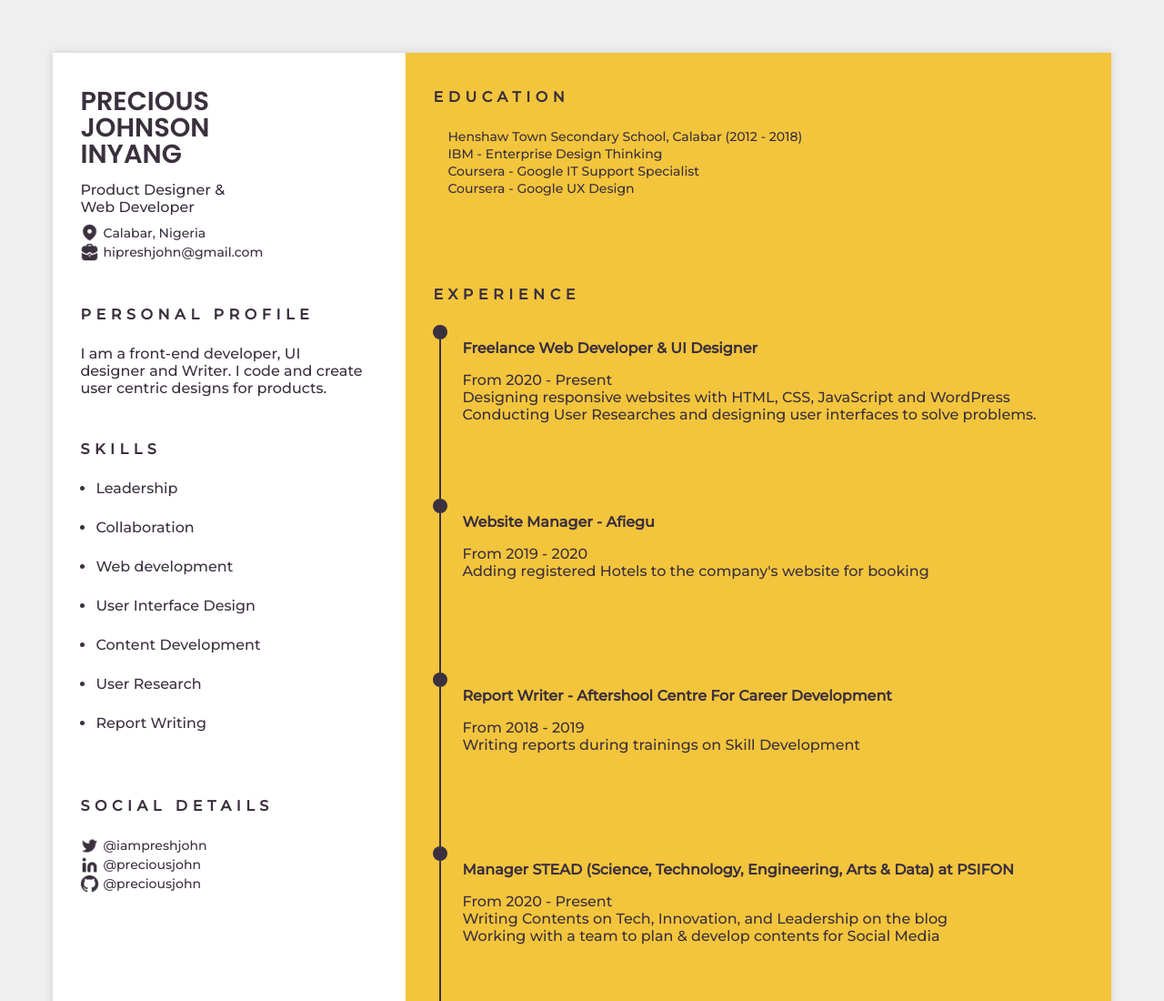
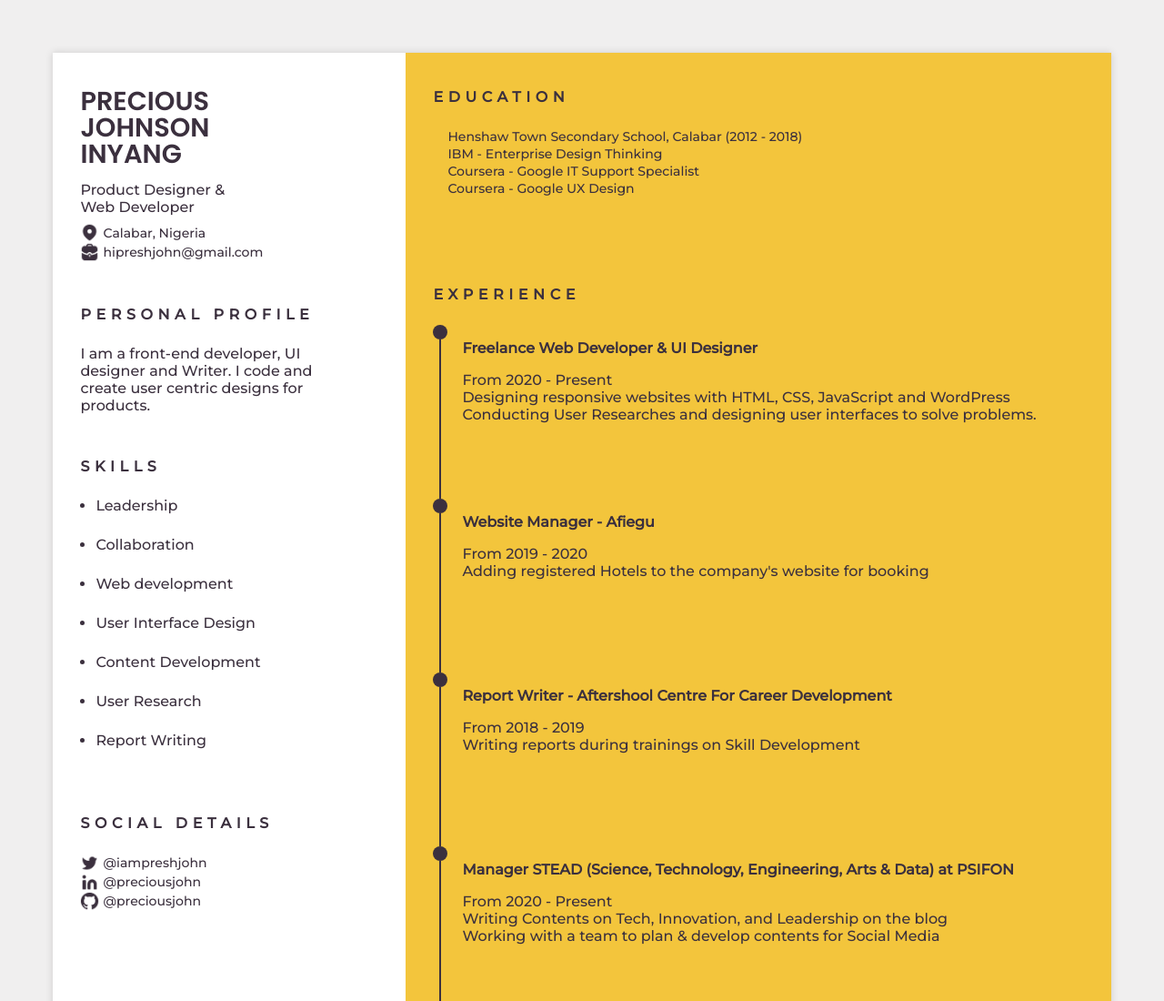
Before and after one commit to preciousjohn/Precious-John-Resume, a plain HTML site: page index.html in a window 1280 px wide. Shown: the top 1100 px of the page at 91% size. Drawn offline with Linux system fonts and the light colour scheme.

Commit message:
Update index.html

```diff
--- a/index.html
+++ b/index.html
@@ -39,8 +39,8 @@
                     <section class="bio section" id="bio">
                         <h2 class="section-title">PERSONAL PROFILE</h2>
                             <p class="profile-descrip">I am a front-end developer, UI<br>
-                                designer and Writer. I code and
-                                create user centric designs for
+                                designer and Writer. I code and <br>
+                                create user centric designs for <br>
                                 products.
                             </p>
                     </section>
```
